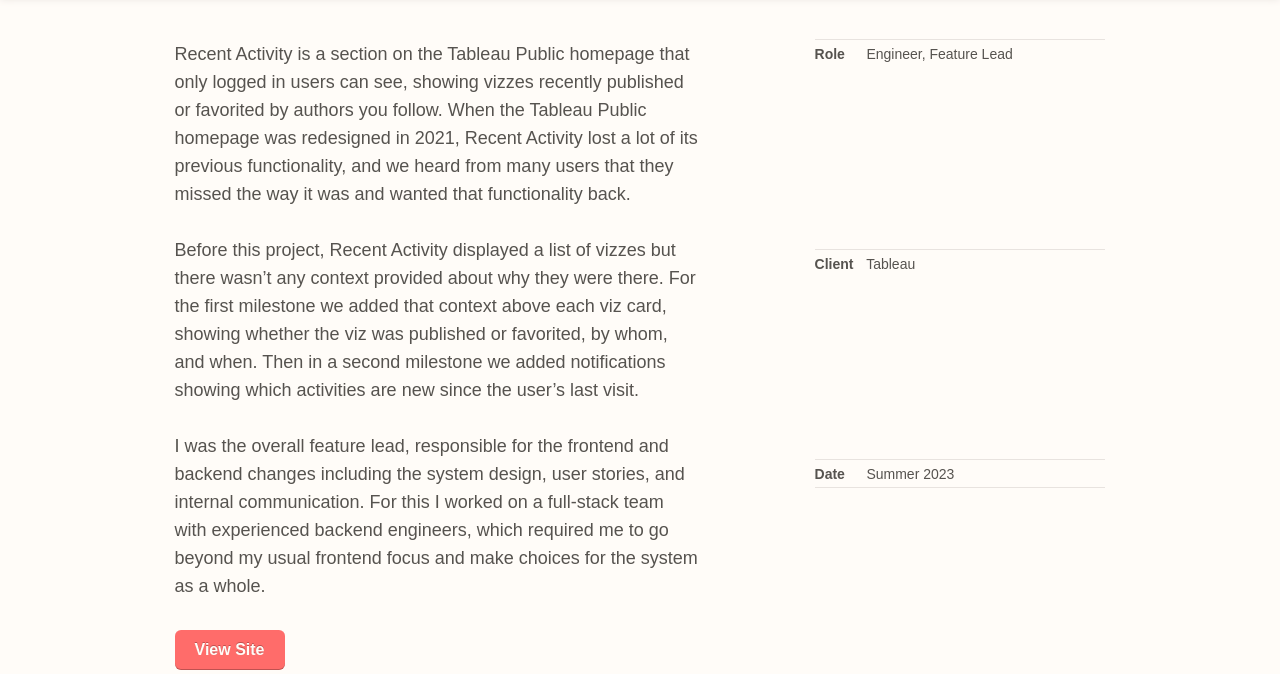
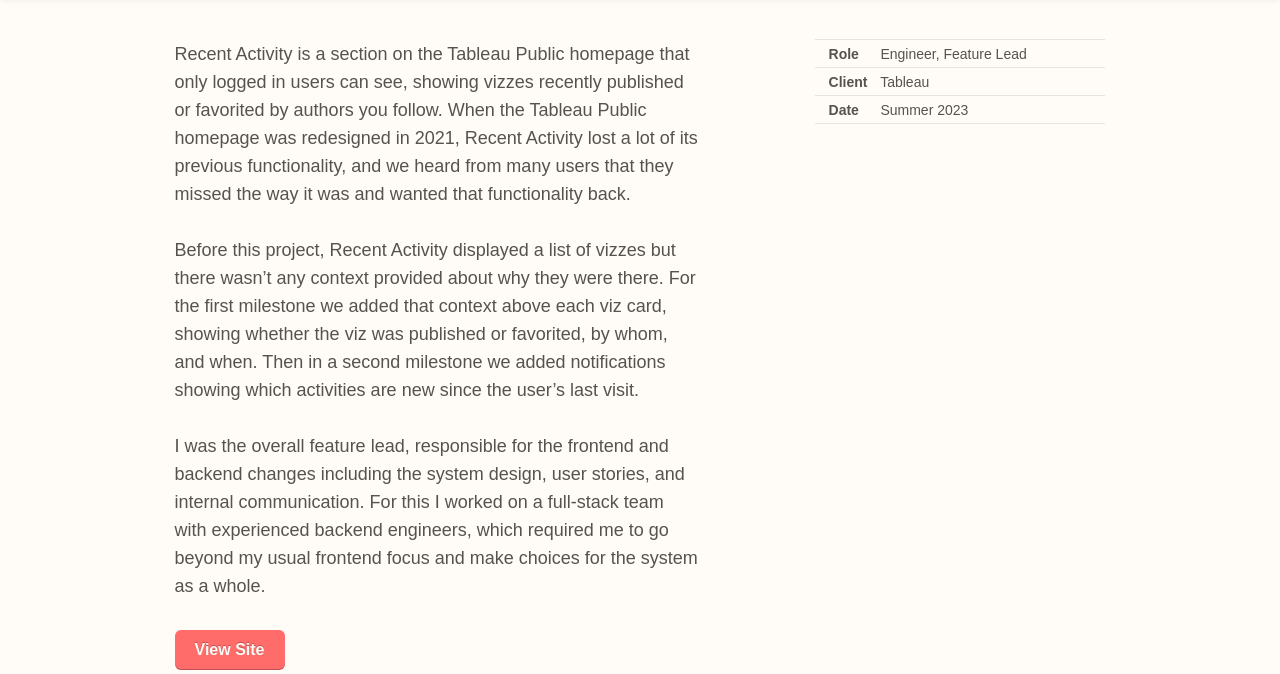
Before and after one commit to stevecochrane/stevecochrane.com, an Eleventy site: page src/index.njk in a window 1280 px wide. Shown: the part 1377-2051 px from the top of the page. Built offline with nearby package versions, Linux system fonts and the light colour scheme; Eleventy itself is replaced by a stand-in of ours; files that its build step writes are made by us from their sources; a web font is replaced by a local one.

Commit message:
Remove grid rows from summary items

```diff
--- a/src/css/main.css
+++ b/src/css/main.css
@@ -318,6 +318,7 @@
 	padding-block-start: var(--space-lg);
 
 	@media (--mq-small) {
+		display: unset;
 		grid-column: sub-start / sub-end;
 		order: 2;
 	}
@@ -353,7 +354,9 @@
 	}
 
 	@media (--mq-small) {
+		display: block;
 		grid-column: sub-start / sub-end;
+		padding-inline: var(--space-sm);
 	}
 }
 
```
